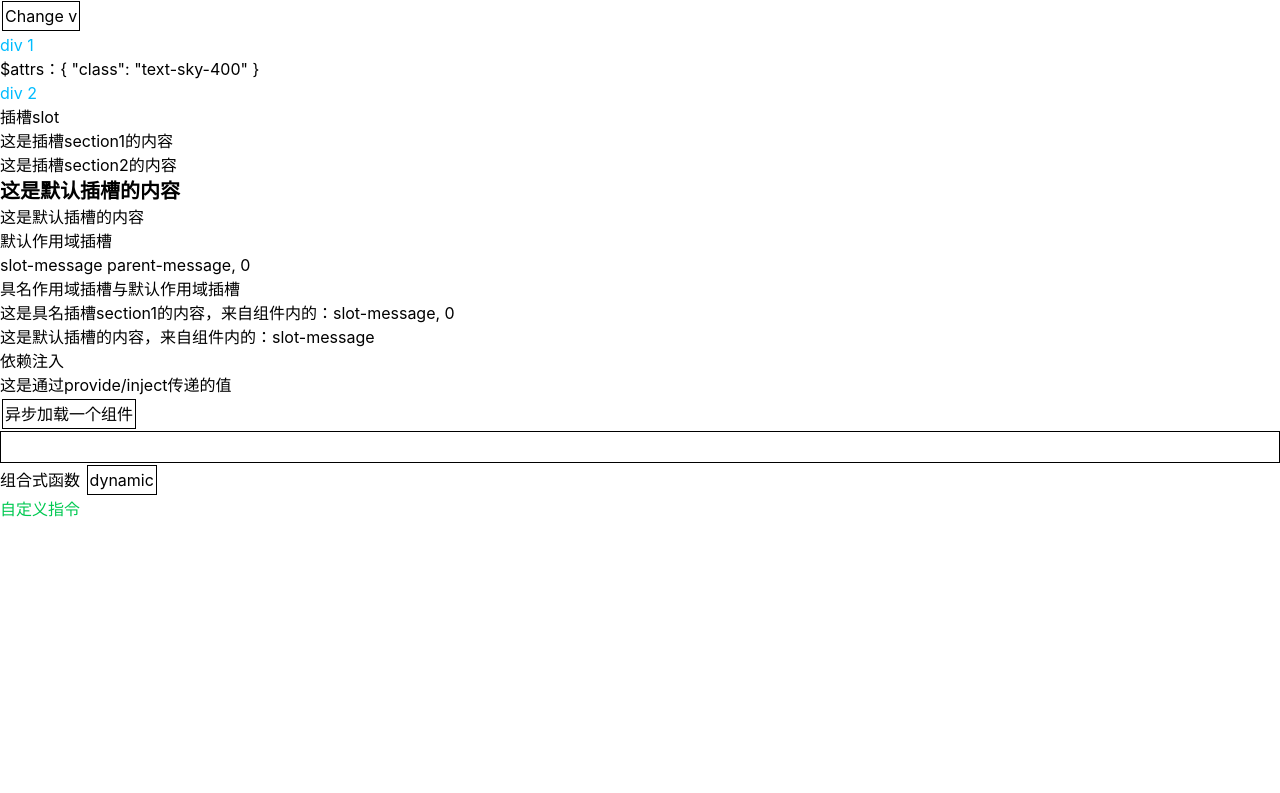
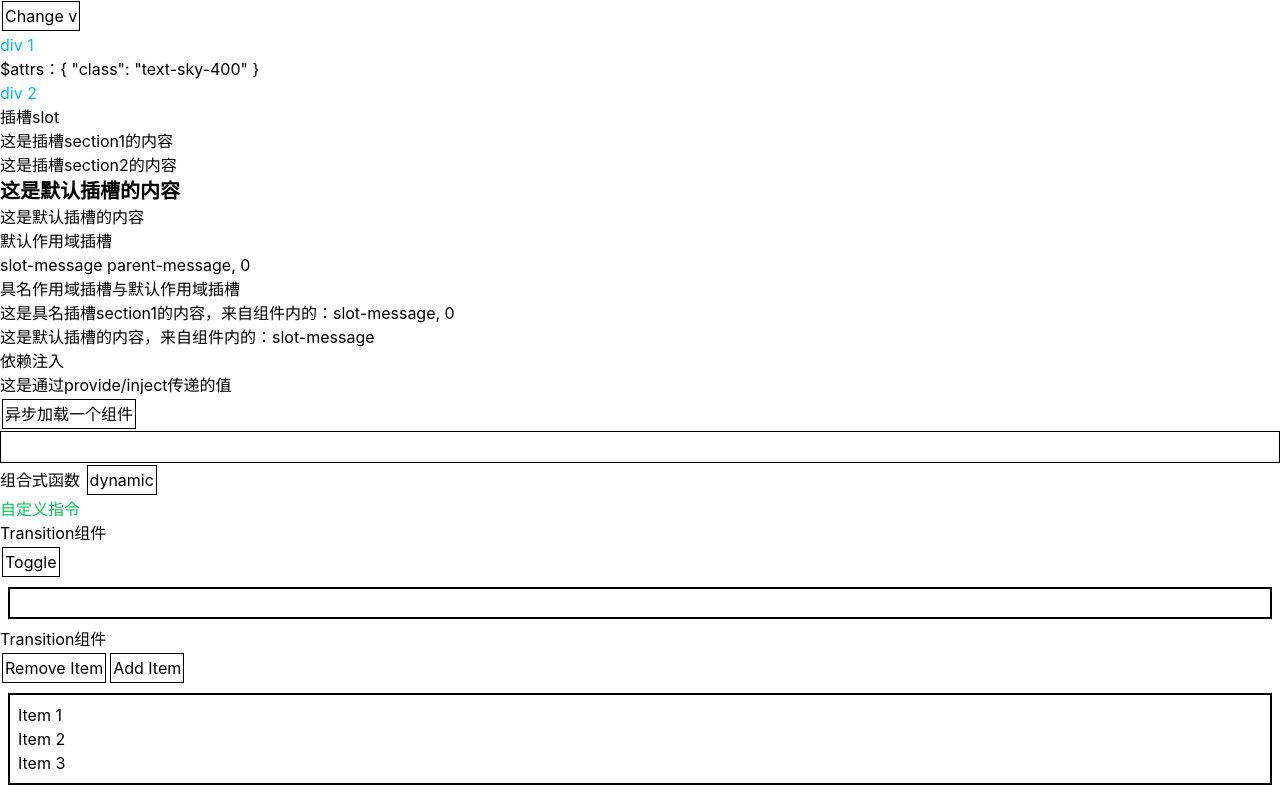
Before and after one commit to NULLICN/learnVue, a Vue app: page / in a window 1280 px wide. Shown: the part 1519-2312 px from the top of the page. Before the commit the page ends 2040 px from the top, so only its background shows below. Built offline with nearby package versions, Linux system fonts and the light colour scheme.

Commit message:
学习内置组件Transition、TransitionGroup

```diff
--- a/src/App.vue
+++ b/src/App.vue
@@ -12,6 +12,7 @@ import {
   type Component,
 } from 'vue'
 
+// 组件引入
 import CompoAsyncError from './components/Compo_Async_Error.vue'
 import CompoAsyncLoading from './components/Compo_Async_Loading.vue'
 import Compo_Attr from './components/Compo_Attr.vue'
@@ -21,9 +22,12 @@ import Compo_Tabs from './components/Compo_Tabs.vue'
 import Compo_Vmode from './components/Compo_Vmode.vue'
 import ContentCompo from './components/ContentCompo.vue'
 import PropsFromObj from './components/PropsFromObj.vue'
+import CompoTransition from './components/Compo_Transition.vue'
 
+// 组合式函数引入
 import { usePublicVariation } from './composables/usePublicVariation.ts'
 import { vHighlight } from './directives/useVHighlight.ts'
+
 
 const dynamicVariation = ref('dynamicVariation')
 const publicVariation = usePublicVariation(dynamicVariation)
@@ -184,14 +188,16 @@ const CompoAsync = defineAsyncComponent({
     const delay = (ms: number, isFail = true) => {
       return new Promise((resolve, reject) => {
         setTimeout(() => {
-          isFail ? reject(new Error('模拟加载失败')) : resolve(import('./components/Compo_Async.vue'))
+          isFail
+            ? reject(new Error('模拟加载失败'))
+            : resolve(import('./components/Compo_Async.vue'))
         }, ms)
       })
     }
 
     // try {
     // 延迟2000ms后模拟失败
-      const result =await delay(2000, false) as Component
+    const result = (await delay(2000, false)) as Component
     // 如果上面没失败，才加载组件
     return result
     //   } catch (err) {
@@ -215,6 +221,8 @@ const CompoAsync = defineAsyncComponent({
     }
   },
 })
+
+
 </script>
 
 <template>
@@ -374,9 +382,11 @@ const CompoAsync = defineAsyncComponent({
     <button @click="dynamicVariation += ' str'">dynamic</button>
   </p>
 
-  <p v-highlight>
-    自定义指令
-  </p>
+  <p v-highlight>自定义指令</p>
+
+  <CompoTransition />
 </template>
 
-<style scoped></style>
+<style scoped>
+
+</style>
--- /dev/null
+++ b/src/components/Compo_Transition.vue
@@ -0,0 +1,78 @@
+<script setup lang="ts">
+import { ref } from 'vue'
+
+const transitionShow = ref(false)
+
+const transitionItems = ref(['Item 1', 'Item 2', 'Item 3'])
+let transitionCounter = 3
+function removeItemRandomly() {
+  if (transitionItems.value.length === 0) return
+  const randomIndex = Math.floor(Math.random() * transitionItems.value.length)
+  transitionItems.value.splice(randomIndex, 1)
+}
+function addItemRandomly() {
+  transitionCounter++
+  const newItem = `Item ${transitionCounter}`
+  const randomIndex = Math.floor(Math.random() * (transitionItems.value.length + 1))
+  transitionItems.value.splice(randomIndex, 0, newItem)
+}
+</script>
+<template>
+  <div>
+    <p>Transition组件</p>
+    <button @click="transitionShow = !transitionShow">Toggle</button>
+    <div class="h-8 border-2 m-2 overflow-hidden">
+      <Transition name="slide-fade">
+        <p v-if="transitionShow">hello</p>
+      </Transition>
+    </div>
+
+    <p>Transition组件</p>
+    <button @click="removeItemRandomly">Remove Item</button>
+    <button @click="addItemRandomly">Add Item</button>
+    <div class=" overflow-x-hidden border-2 m-2 p-2">
+        <TransitionGroup name="list" tag="ul">
+            <li v-for="item in transitionItems" :key="item">
+                {{ item }}
+            </li>
+        </TransitionGroup>
+    </div>
+  </div>
+</template>
+<style scoped>
+/*
+  进入和离开动画可以使用不同
+  持续时间和速度曲线。
+*/
+.slide-fade-enter-active {
+  transition: all 0.3s ease-out;
+}
+
+.slide-fade-leave-active {
+  transition: all 0.8s cubic-bezier(1, 0.5, 0.8, 1);
+}
+
+.slide-fade-enter-from,
+.slide-fade-leave-to {
+  transform: translateX(20px);
+  opacity: 0;
+}
+
+.list-move, /* 对移动中的元素应用的过渡 */
+.list-enter-active,
+.list-leave-active {
+  transition: all 0.5s ease;
+}
+
+.list-enter-from,
+.list-leave-to {
+  opacity: 0;
+  transform: translateX(30px);
+}
+
+/* 确保将离开的元素从布局流中删除
+  以便能够正确地计算移动的动画。 */
+.list-leave-active {
+  position: absolute;
+}
+</style>
--- a/src/directives/useVHighlight.ts
+++ b/src/directives/useVHighlight.ts
@@ -5,7 +5,7 @@ const vHighlight: Directive<HTMLElement> = {
     el.classList.add('text-green-500')
   },
   updated: (el) => {
-    el.classList.add(' text-green-500')
+    el.classList.add('text-green-500')
   },
   unmounted: (el) => {
     el.classList.remove('text-green-500')
```
Lines whose indentation alone changed are shown as unchanged.
